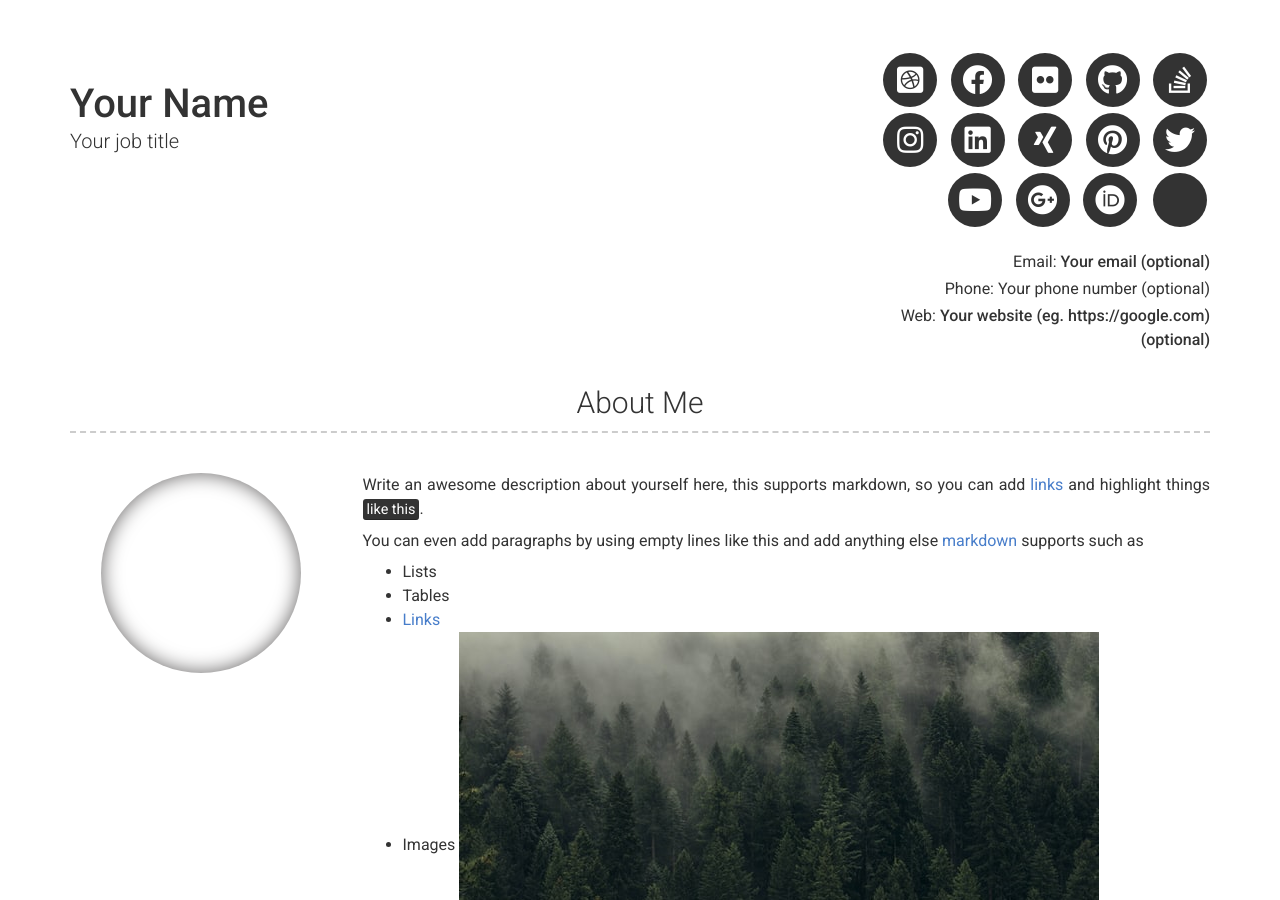
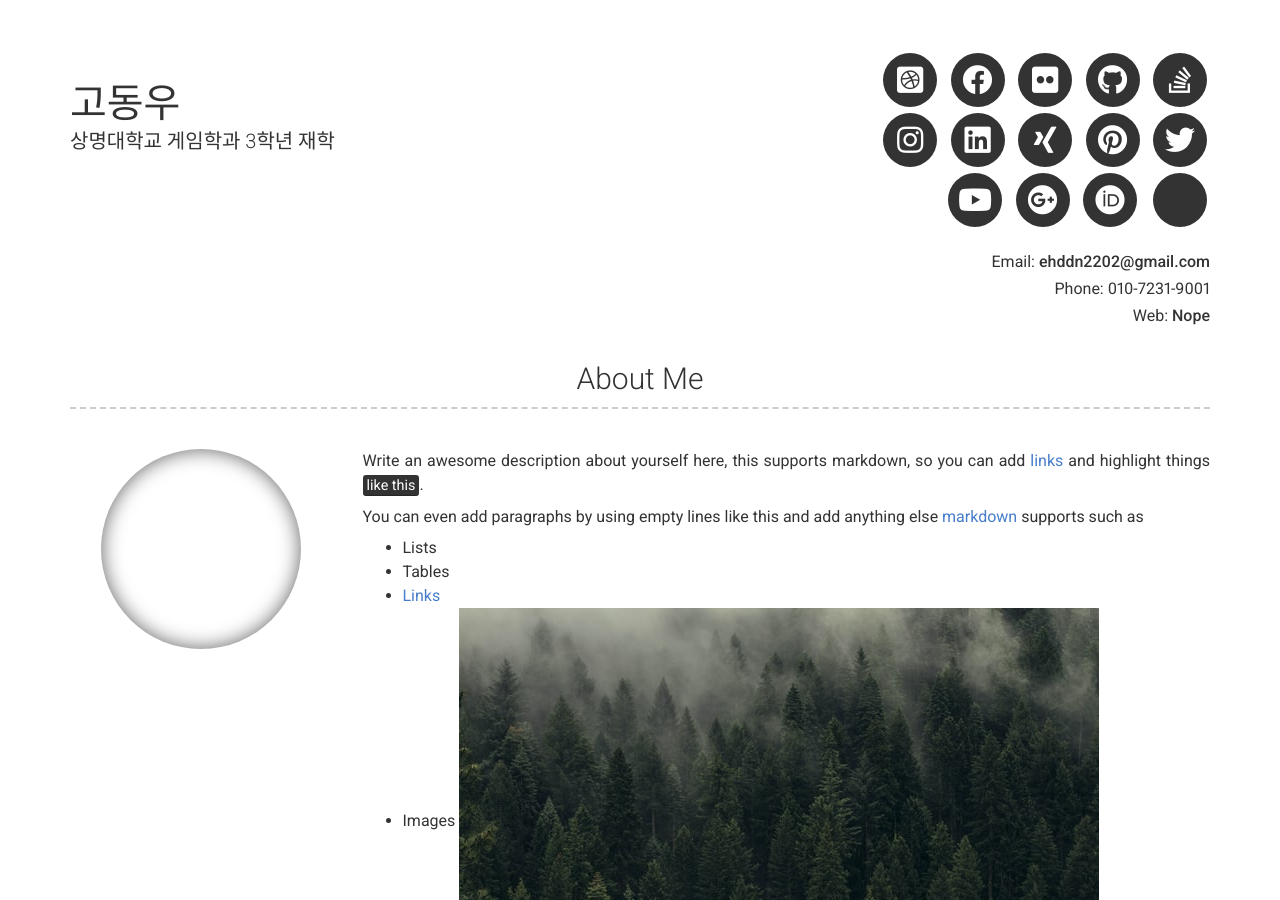
Before and after one commit to 201710890Ko/201710890Ko.github.io, a Jekyll site: the page built from index.md, in a window 1280 px wide and 900 px high. Built offline with Jekyll 4.4.1, drawn with Linux system fonts in a browser that asks for light colours; nearby versions of some CDN libraries; some of the changed text lies outside the part shown.

Commit message:
Update _config.yml
#Personal Info 수정

```diff
--- a/_config.yml
+++ b/_config.yml
@@ -6,13 +6,13 @@ repository: Git repository where your resume will be hosted, only required if yo
 version: 2
 
 # Personal info
-name: Your Name
-title: Your job title
-email: Your email (optional)
+name: 고동우
+title: 상명대학교 게임학과 3학년 재학
+email: ehddn2202@gmail.com
 # email_title: Email (Email title override)
-phone: Your phone number (optional)
+phone: 010-7231-9001
 # phone_title: Phone (Phone title override)
-website: Your website (eg. https://google.com)(optional)
+website: Nope
 # website_title: Web (Website title override)
 
 # Dark Mode (true/false/never)
```
